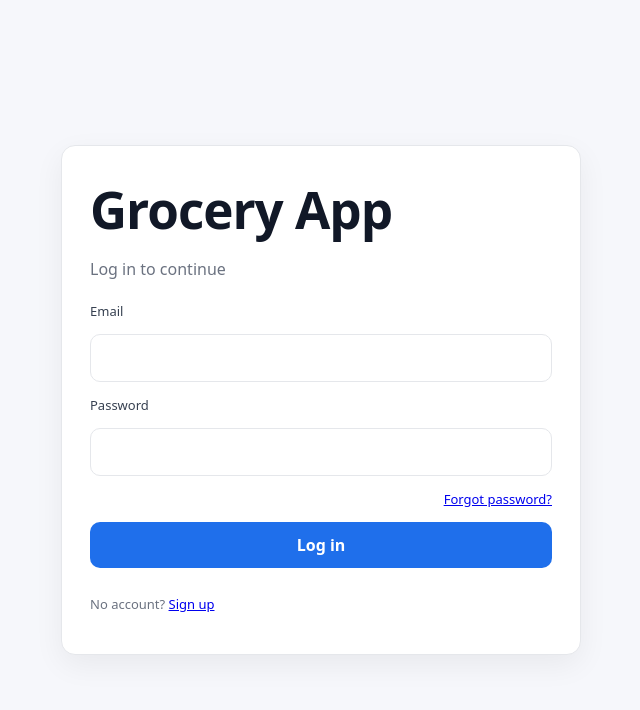
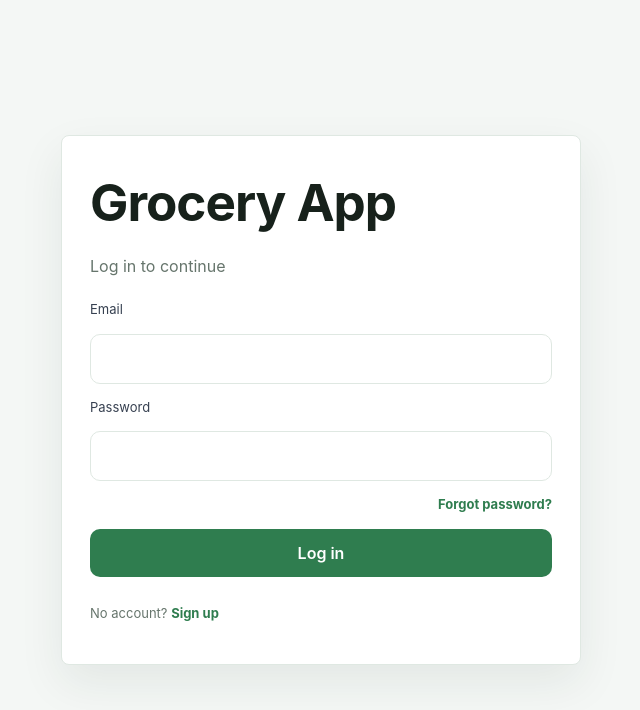
Before and after one commit to Folariin/grocery-app, a React (Vite) app in the folder grocery-frontend/: page /login in a window 1280 px wide. Shown: the top 710 px of the page, without its empty margins (319-959 px from the left). Built offline with nearby package versions, Linux system fonts and the light colour scheme; no server answers.

Commit message:
Refresh global frontend design tokens

```diff
--- a/grocery-frontend/src/index.css
+++ b/grocery-frontend/src/index.css
@@ -1,14 +1,24 @@
 /* --- global base --- */
 :root {
-  --bg: #f6f7fb;
+  --bg: #f4f7f5;
+  --bg-soft: #eef5f0;
   --card: #ffffff;
-  --text: #111827;
-  --muted: #6b7280;
-  --border: #e5e7eb;
-  --primary: #1f6feb;
-  --primary-dark: #1857b8;
-  --shadow: 0 10px 30px rgba(0,0,0,0.06);
-  --radius: 14px;
+  --text: #17211b;
+  --muted: #66756c;
+  --border: #dfe8e2;
+  --border-strong: #c7d6cc;
+  --primary: #2f7d4f;
+  --primary-dark: #24633e;
+  --primary-soft: #e8f5ed;
+  --danger-bg: #fff1f2;
+  --danger-border: #fecdd3;
+  --danger-text: #9f1239;
+  --success-bg: #edfdf3;
+  --success-border: #bbf7d0;
+  --success-text: #166534;
+  --shadow: 0 18px 45px rgba(20, 48, 32, 0.08);
+  --shadow-soft: 0 10px 28px rgba(20, 48, 32, 0.06);
+  --radius: 8px;
 }
 
 * { box-sizing: border-box; }
@@ -16,16 +26,32 @@
 html, body {
   margin: 0;
   padding: 0;
-  height: 100%;
+  min-height: 100%;
 }
 
 body {
-  font-family: system-ui, -apple-system, Segoe UI, Roboto, Arial, sans-serif;
+  font-family: Inter, ui-sans-serif, system-ui, -apple-system, Segoe UI, Roboto, Arial, sans-serif;
   background: var(--bg);
   color: var(--text);
+  line-height: 1.5;
 }
 
-/* makes inputs/buttons look consistent on mobile */
+a {
+  color: var(--primary);
+  font-weight: 650;
+  text-decoration: none;
+}
+
+a:hover { color: var(--primary-dark); }
+
 input, button {
   font: inherit;
 }
+
+button {
+  -webkit-tap-highlight-color: transparent;
+}
+
+::selection {
+  background: rgba(47, 125, 79, 0.18);
+}
```
